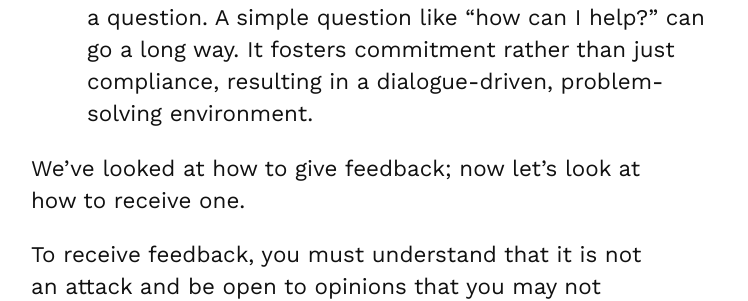
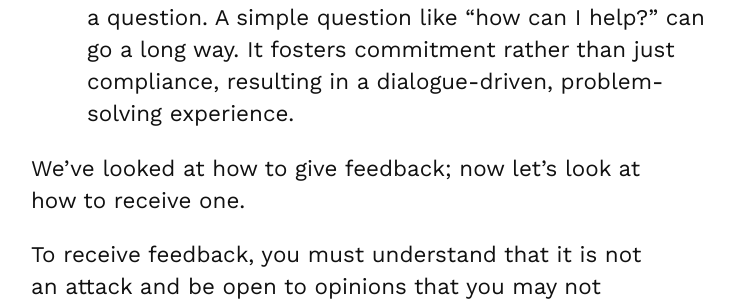
Before and after one commit to SWBTeams/feedbakly-blog, a Jekyll site: the page built from _posts/2021-04-10-how-to-give-and-receive-feedback.md, in a window 1280 px wide and 900 px high, scrolled down 1762 px. Shown: the part 288-589 px from the top of the window, without its empty margins (129-877 px from the left). Built offline with Jekyll 4.4.1, drawn with Linux system fonts in a browser that asks for light colours; some web fonts are replaced; some of the changed text lies outside the part shown.

Commit message:
Updated How To Give And Receive Feedback

```diff
--- a/_posts/2021-04-10-how-to-give-and-receive-feedback.md
+++ b/_posts/2021-04-10-how-to-give-and-receive-feedback.md
@@ -27,7 +27,7 @@ But how do you give and receive feedback in an effective and genuine manner?
 *   **Begin with a micro-yes**: The micro-yes approach begins with a short question that ensures a 'yes,' such as "Can I talk to you?" This opens up the possibility for a conversation.
 *   **Avoid being objective**: Feedback must be specific and backed up by data points, patterns, and genuine observations. Feedback should commend or highlight the process and not the individual. The other party should never feel attacked when you provide feedback.
 *   **Give it a sense of logic**: Refer to scenarios or data points that had an impact on you and connect them to the outcome of their actions. This gives the feedback a sense of meaning and logic.
-*   **Show willingness to help**: Great feedback concludes with a question. A simple question like "how can I help?" can go a long way. It fosters commitment rather than just compliance, resulting in a dialogue-driven, problem-solving environment.
+*   **Show willingness to help**: Great feedback concludes with a question. A simple question like "how can I help?" can go a long way. It fosters commitment rather than just compliance, resulting in a dialogue-driven, problem-solving experience.
 
 We've looked at how to give feedback; now let's look at how to receive one.
 
```
